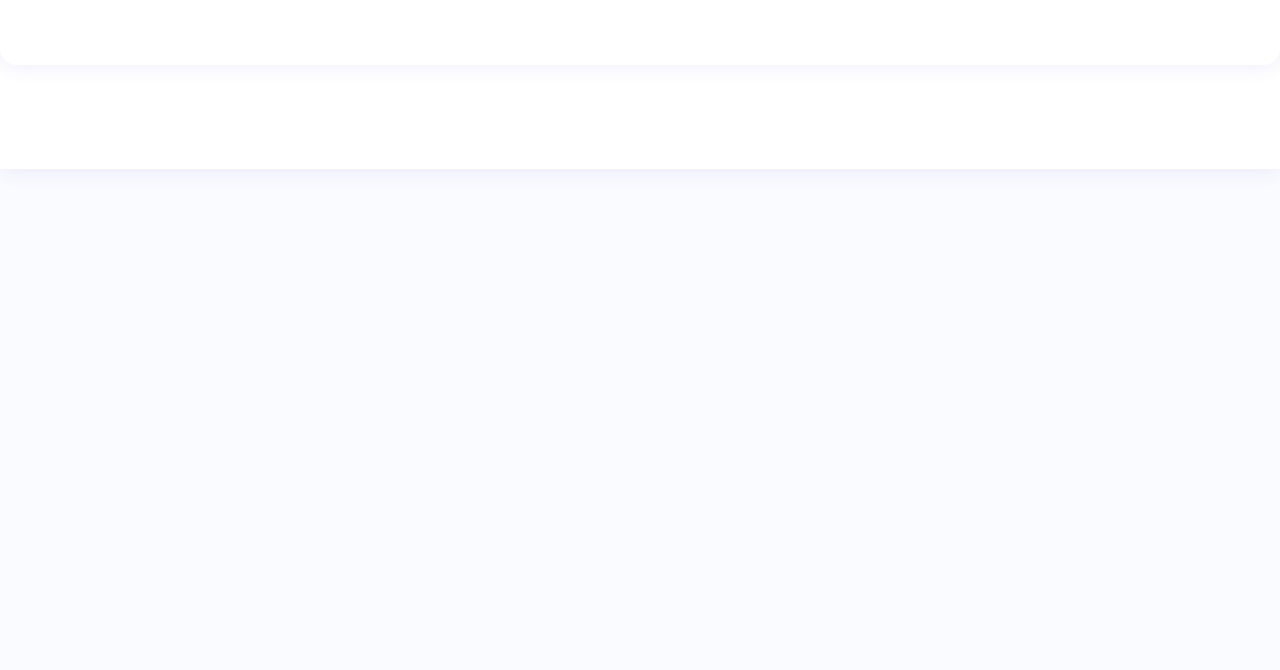
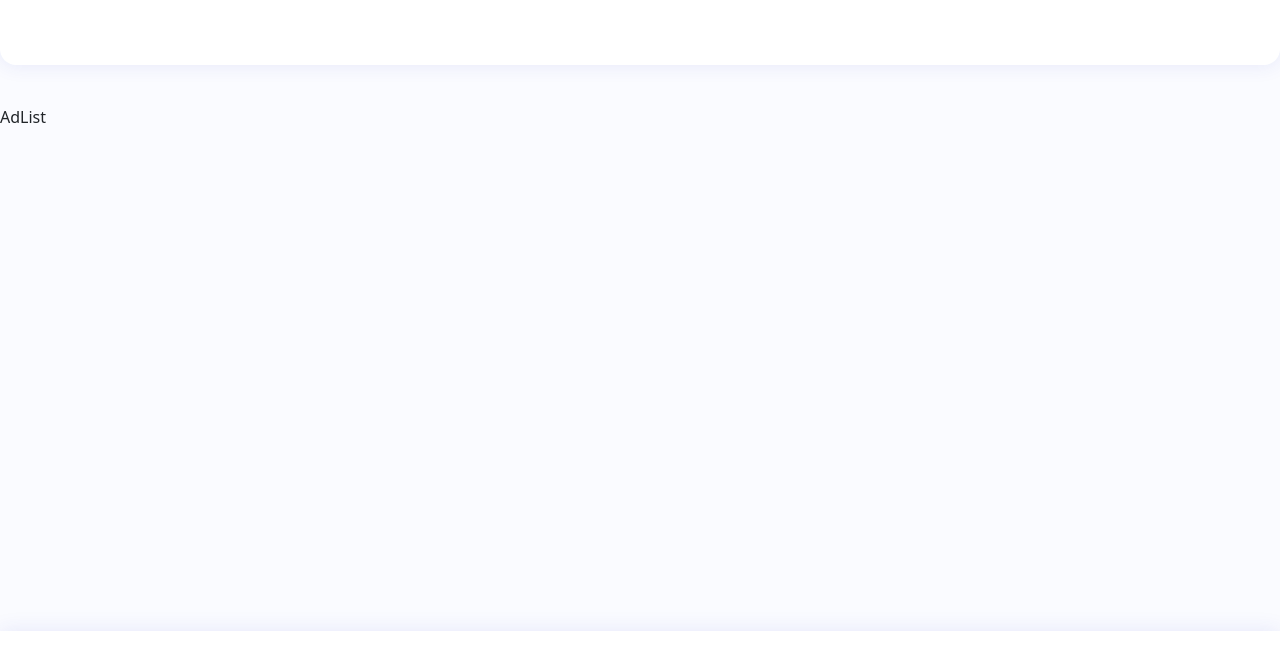
Before and after one commit to madam97/ingatlan, a React (Create React App) app: page / in a window 1280 px wide. Shown: the top 670 px of the page. Built offline with nearby package versions, Linux system fonts and the light colour scheme.

Commit message:
added router usage and route of pages

```diff
--- a/src/App.tsx
+++ b/src/App.tsx
@@ -1,11 +1,20 @@
 import React from 'react';
+import { Route, Routes } from 'react-router-dom';
 import Footer from './pages/parts/Footer';
 import Header from './pages/parts/Header';
+import AdList from './pages/AdList';
+import AdDetailed from './pages/AdDetailed';
+import FavoriteList from './pages/FavoriteList';
 
 function App() {
   return (
     <>
       <Header />
+      <Routes>
+        <Route path="/" element={<AdList />} />
+        <Route path="/ads/:id" element={<AdDetailed />} />
+        <Route path="/favorites" element={<FavoriteList />} />
+      </Routes>
       <Footer />
     </>
   );
--- a/src/index.tsx
+++ b/src/index.tsx
@@ -1,5 +1,6 @@
 import React from 'react';
 import ReactDOM from 'react-dom/client';
+import { BrowserRouter } from 'react-router-dom';
 import './style.scss';
 import App from './App';
 
@@ -8,6 +9,8 @@ const root = ReactDOM.createRoot(
 );
 root.render(
   <React.StrictMode>
-    <App />
+    <BrowserRouter>
+      <App />
+    </BrowserRouter>
   </React.StrictMode>
 );
```
